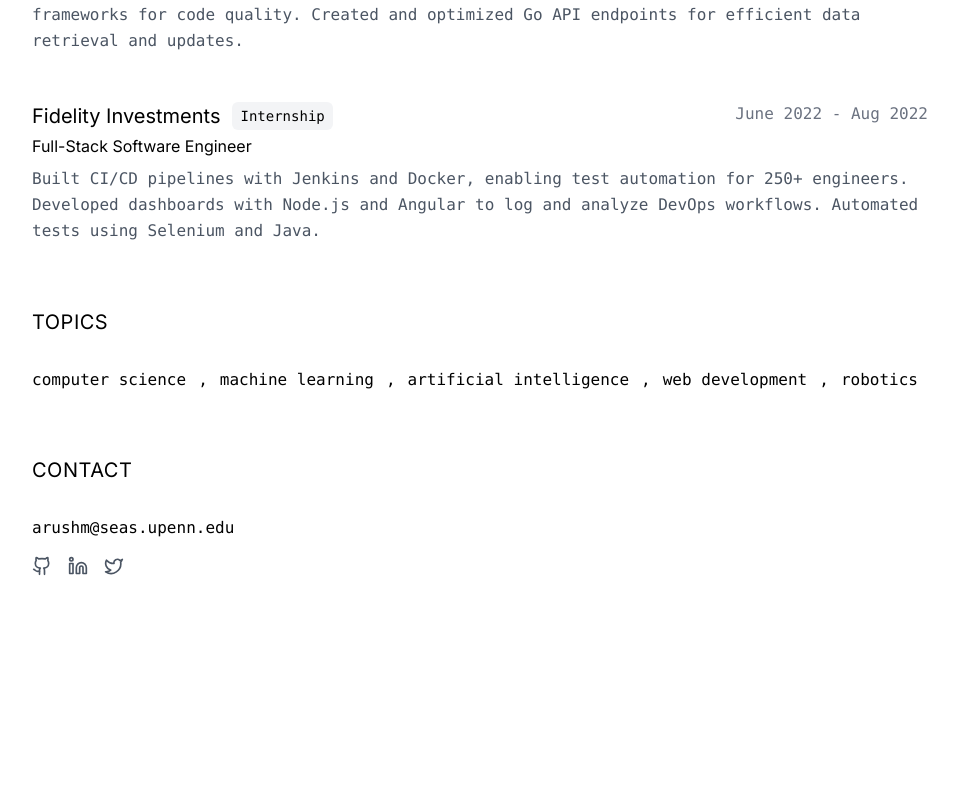
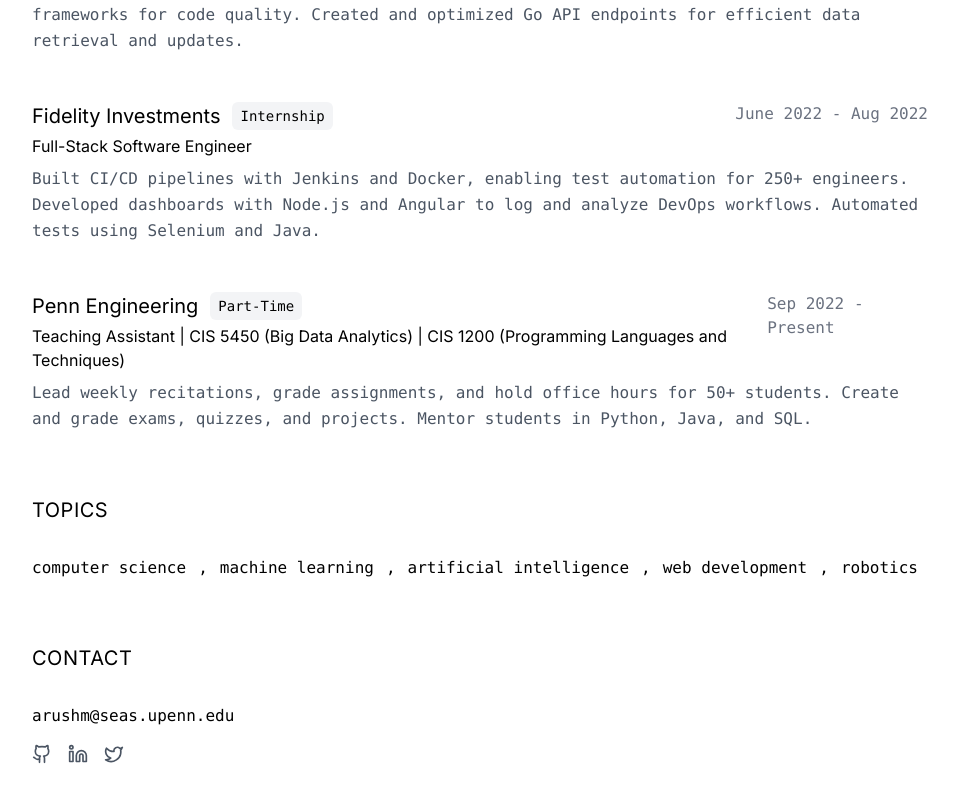
Before and after one commit to arush-mehrotra/portfolio, a Next.js app: page / in a window 1280 px wide. Shown: the part 770-1566 px from the top of the page, without its empty margins (160-1118 px from the left). Before the commit the page ends 1378 px from the top, so only its background shows below. Built offline with nearby package versions, Linux system fonts and the light colour scheme.

Commit message:
added work experience

```diff
--- a/app/page.tsx
+++ b/app/page.tsx
@@ -69,6 +69,13 @@
 	  date: "June 2022 - Aug 2022",
 	  description: "Built CI/CD pipelines with Jenkins and Docker, enabling test automation for 250+ engineers. Developed dashboards with Node.js and Angular to log and analyze DevOps workflows. Automated tests using Selenium and Java.",
 	},
+	{
+		company: "Penn Engineering",
+		position: "Teaching Assistant | CIS 5450 (Big Data Analytics) | CIS 1200 (Programming Languages and Techniques)",
+		type: "Part-Time",
+		date: "Sep 2022 - Present",
+		description: "Lead weekly recitations, grade assignments, and hold office hours for 50+ students. Create and grade exams, quizzes, and projects. Mentor students in Python, Java, and SQL.",
+	}
   ];
 
 const descriptionText = `
```
